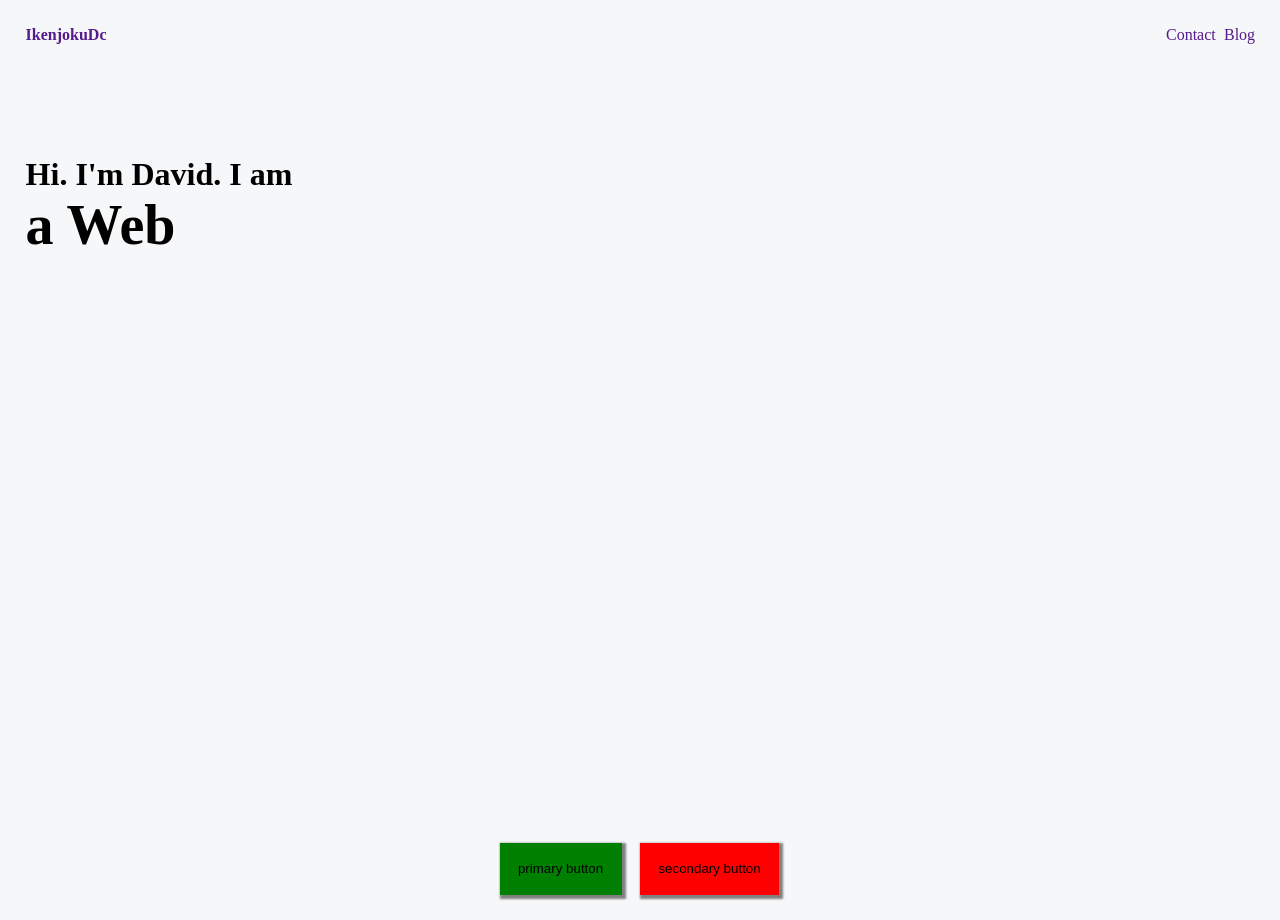
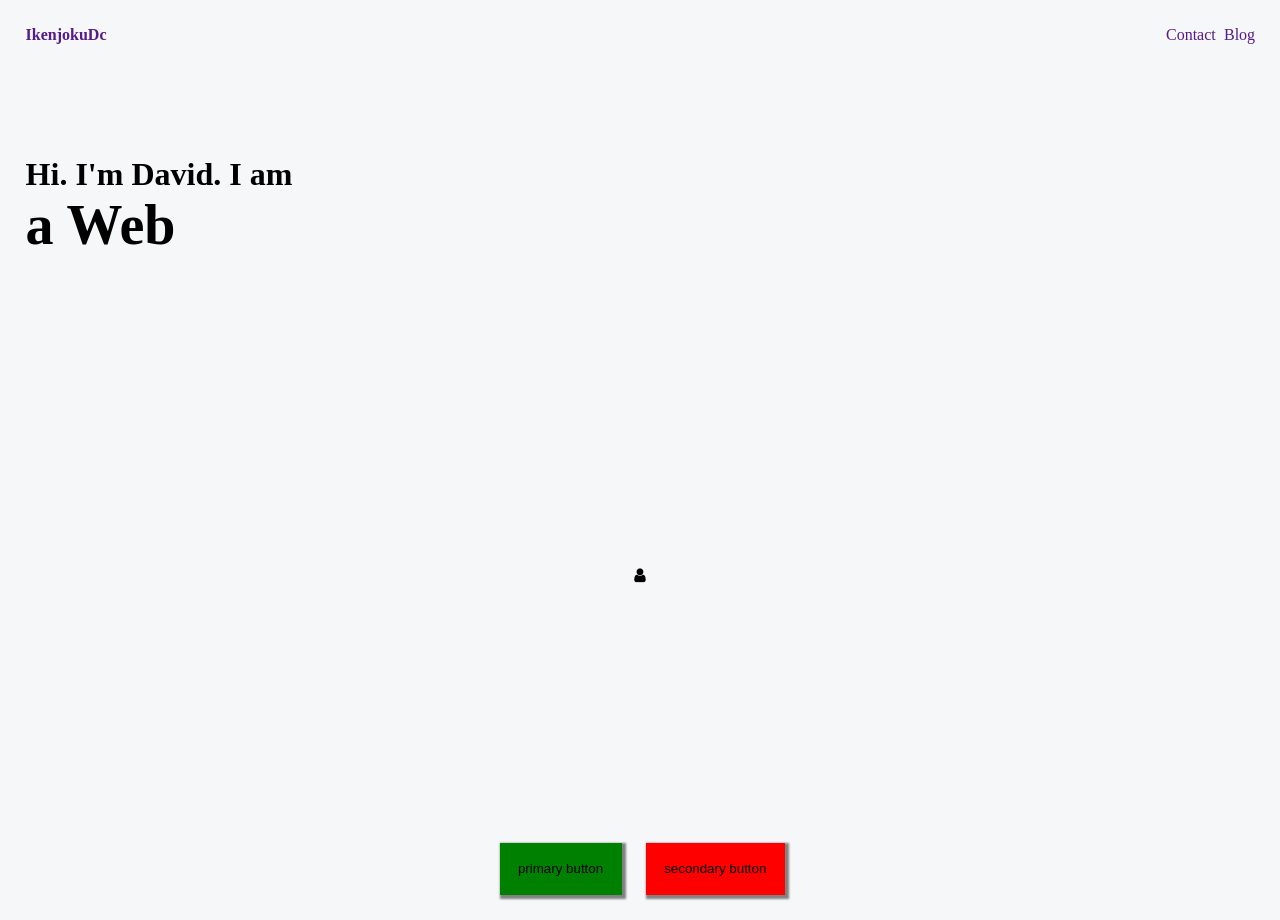
Before and after one commit to ike-njoku/ike-njoku, an Angular app: page / in a window 1280 px wide. Built offline with nearby package versions, Linux system fonts and the light colour scheme.

Commit message:
added dependency (font-awesome)

```diff
--- a/angular.json
+++ b/angular.json
@@ -24,6 +24,7 @@
               "src/assets"
             ],
             "styles": [
+              "node_modules/font-awesome/css/font-awesome.css",
               "src/styles.css"
             ],
             "scripts": []
--- a/package.json
+++ b/package.json
@@ -19,6 +19,7 @@
     "@angular/platform-browser": "~10.2.0",
     "@angular/platform-browser-dynamic": "~10.2.0",
     "@angular/router": "~10.2.0",
+    "font-awesome": "^4.7.0",
     "rxjs": "~6.6.0",
     "tslib": "^2.0.0",
     "zone.js": "~0.10.2"
--- a/src/app/landing/landing.component.html
+++ b/src/app/landing/landing.component.html
@@ -12,6 +12,11 @@
     <!-- buttons -->
 
     <div class="button-container col-12 text-center">
+
+        <!-- links(social) -->
+        <a class="f-f" href=""></a>
+        <i class="fas fa fa-user"></i>
+
         <button style="background-color: red;" id="btn-1" class="pad-3 shd-1 ">
             secondary button
         </button>
```
Also changed, not shown: 1 other file (tests, documents, lock files or other folders).
